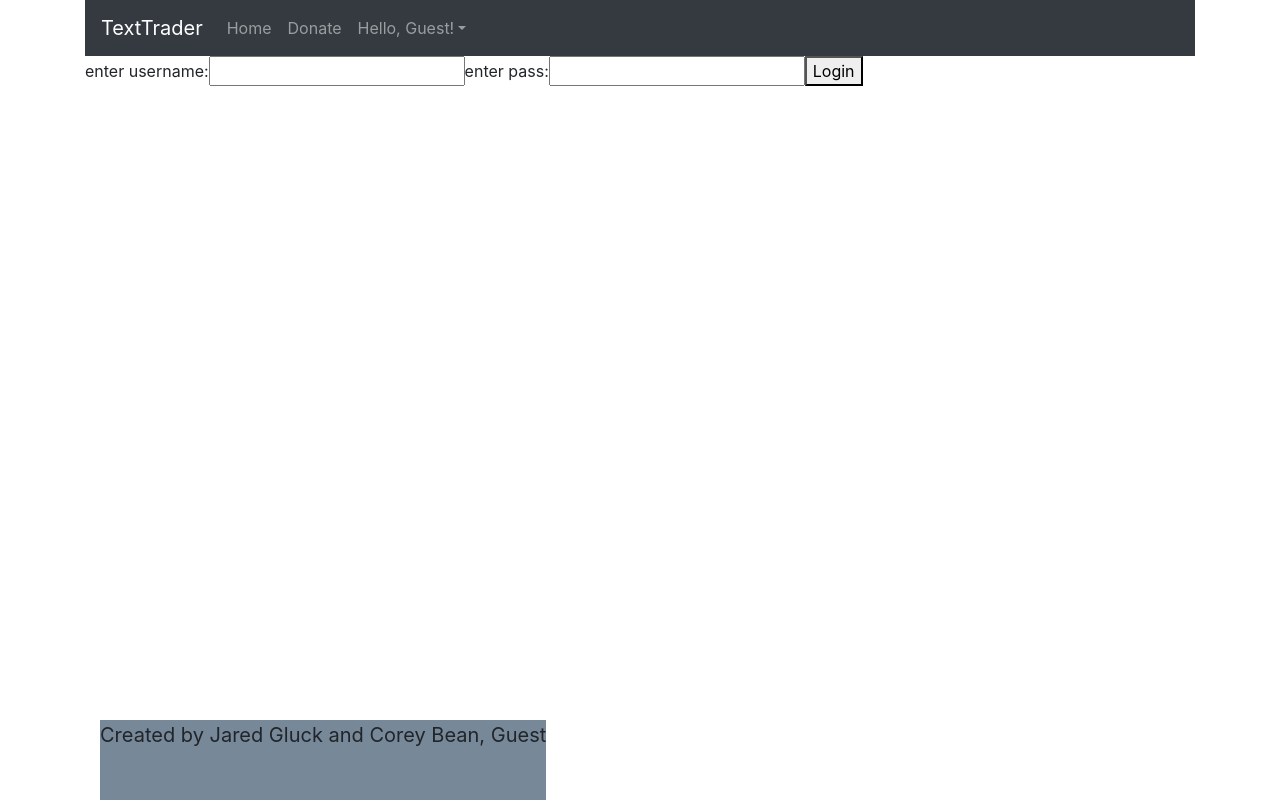
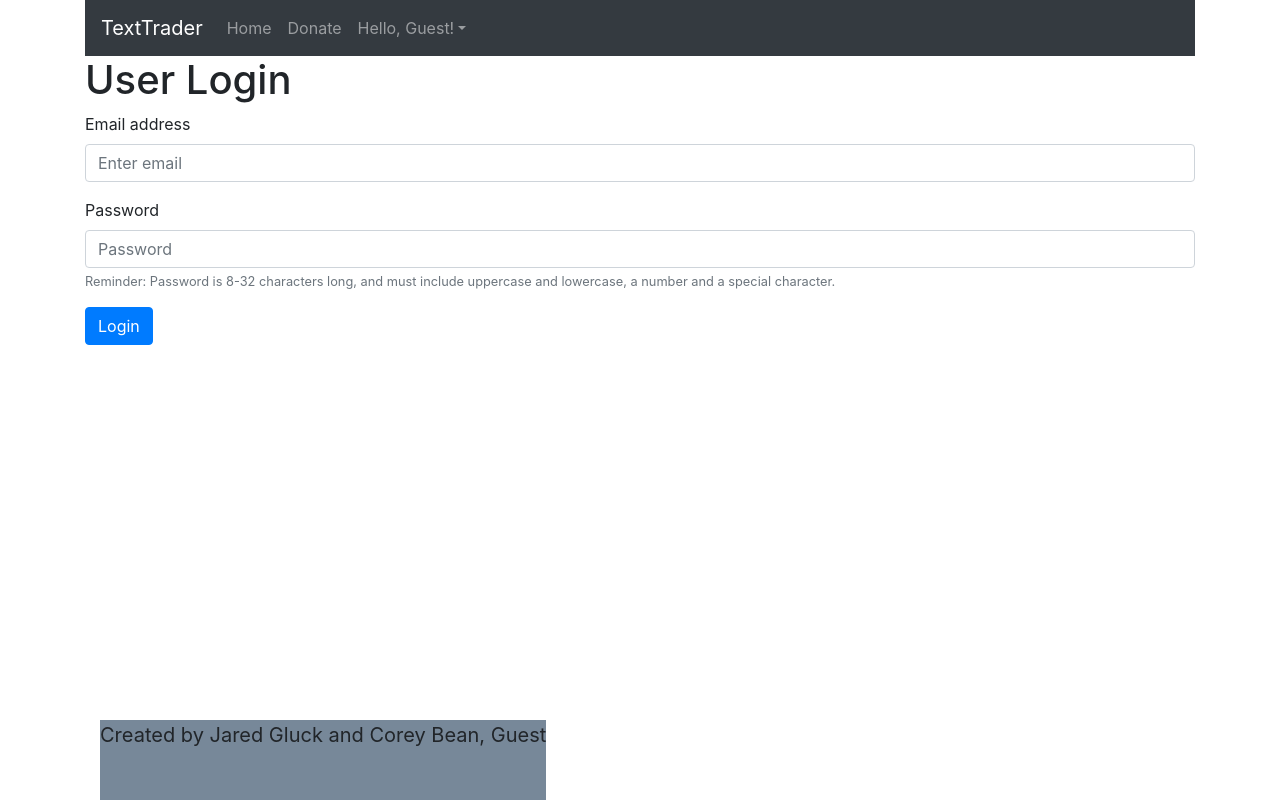
Before and after one commit to searock35/bean_gluck_website, a React (Create React App) app in the folder website_portion_react/: page /login in a window 1280 px wide. Built offline with nearby package versions, Linux system fonts and the light colour scheme.

Commit message:
Modified login page to emulate Registration page

```diff
--- a/website_portion_react/src/App.js
+++ b/website_portion_react/src/App.js
@@ -19,6 +19,7 @@ import Donate from './components/donate/Donate';
 import UserContext from './components/user/UserContext';
 import Error from './components/common/Error';
 import authAPI from './components/auth/authAPI';
+//import TestComponent from './TestComponent';
 
 function App() {
   const initUser = authAPI.refreshUser();
--- a/website_portion_react/src/components/auth/Login.js
+++ b/website_portion_react/src/components/auth/Login.js
@@ -1,12 +1,16 @@
 import React, { useState, useContext } from 'react';
 import auth from './authAPI';
+import { Form, Button } from 'react-bootstrap';
 import { Redirect, useHistory } from 'react-router-dom';
 import UserContext from '../user/UserContext';
 
 
 function Login(props) {
-    const [username, setUsername] = useState("");
-    const [pass, setPass] = useState("");
+    const [fields, setFields] = useState({
+        email: "",
+        password: "",
+    });
+
     const history = useHistory();
     const currentUser = useContext(UserContext);
 
@@ -16,7 +20,16 @@ function Login(props) {
     }
 
     function handleLoginEvent(e) {
-        auth.login(loginCb, username, pass);
+        e.preventDefault();
+        auth.login(loginCb, fields.email, fields.password);
+    }
+
+    const onChangeHandler = (e) => {
+        const { id, value } = e.target;
+        setFields({
+            ...fields,
+            [id]: value
+        })
     }
 
 
@@ -26,15 +39,30 @@ function Login(props) {
         )
     } else {
         return (
-            <div>
-                enter username:
-                <input type="text" value={username} onChange={(event) => setUsername(event.target.value)}/>
-                enter pass:
-                <input type="text" value={pass} onChange={(event) => setPass(event.target.value)}/>
-                <button onClick={handleLoginEvent}>Login</button>
-            </div>
+
+            <Form onSubmit={handleLoginEvent}>
+                <h1>User Login</h1>
+                <Form.Group controlId="email">
+                    <Form.Label>Email address</Form.Label>
+                    <Form.Control type="email" placeholder="Enter email" value={fields.email} onChange={onChangeHandler} />
+                    <Form.Text className="text-muted">
+                    </Form.Text>
+                </Form.Group>
+
+                <Form.Group controlId="password">
+                    <Form.Label>Password</Form.Label>
+                    <Form.Control type="password" placeholder="Password" value={fields.password} onChange={onChangeHandler} />
+                    <Form.Text className="text-muted">
+                        Reminder: Password is 8-32 characters long, and must include uppercase and lowercase, a number and a special character.
+                    </Form.Text>
+                </Form.Group>
+                <Button variant="primary" type="submit">
+                    Login
+                </Button>
+            </Form>
         )
     }
 }
 
+
 export default Login;
--- a/website_portion_react/src/components/auth/authAPI.js
+++ b/website_portion_react/src/components/auth/authAPI.js
@@ -48,10 +48,10 @@ class Auth {
     }
 
     //Login will send new user through the callback function
-    login(cb, username, password) {
+    login(cb, email, password) {
         //send api username and password to recieve auth token
 
-        if(username==="searock35" && password==="coocie343") {
+        if(email==="searock35@gmail.com" && password==="coocie343") {
             console.log("Passed")
 
             //An authtoken and refreshtoken have been generated for current user.
--- a/website_portion_react/src/components/auth/cookiesAPI.js
+++ b/website_portion_react/src/components/auth/cookiesAPI.js
@@ -28,7 +28,8 @@ class cookiesAPI {
         console.log("setting authtoken to: ", authToken);
 
         const dt = new Date();
-        dt.setHours(dt.getHours + 1);
+
+        dt.setMinutes(dt.getMinutes() + 60);
 
         this.cookies.set("authToken", authToken, {
             //httpOnly: true,
```
